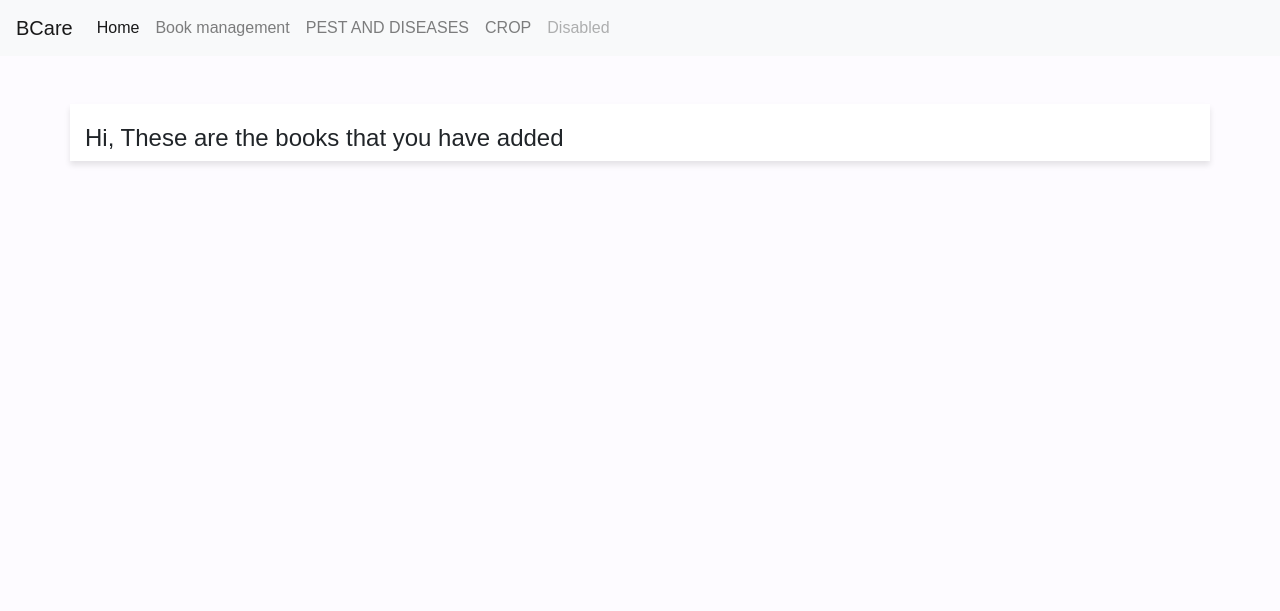
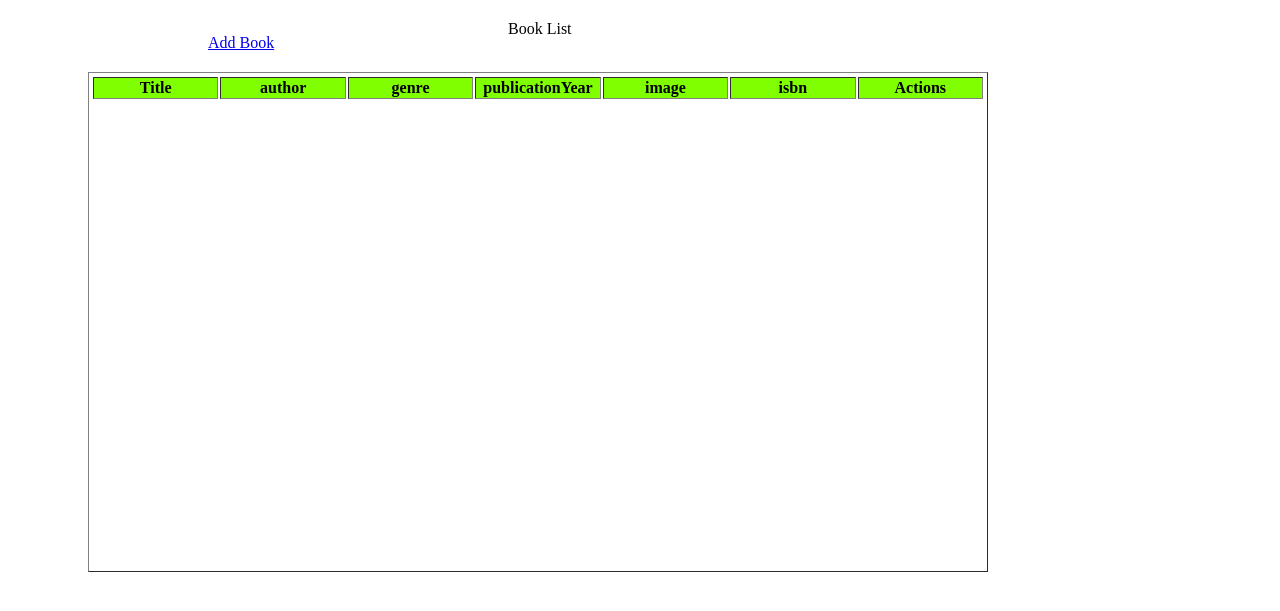
Before and after one commit to Chemini-Gamage/Online-Book-Store--Firebase-, a Flask app: page /bookList in a window 1280 px wide. Shown: the top 611 px of the page. Run offline with Flask 3, Linux system fonts and the light colour scheme; data that the repository does not hold is empty; some libraries are stand-ins or nearby versions.

Commit message:
table fix

```diff
--- /dev/null
+++ b/app/static/css/getBook.css
@@ -0,0 +1,22 @@
+table {
+    table-layout: fixed;
+    width: 900px;
+    height: 500px;
+    margin-left: 80px;
+    padding: 2px
+}
+
+table th {
+    background-color: chartreuse;
+}
+
+table td {
+    margin-left: 200px;
+}
+
+.addButton {
+    margin-left: 200px;
+    margin-top: -20px;
+    display: flex;
+    margin-bottom: 20px
+}
--- a/app/templates/BookManagement/bookList/getBook.html
+++ b/app/templates/BookManagement/bookList/getBook.html
@@ -1,44 +1,62 @@
-{% extends "base.html" %}
+<link rel="stylesheet" href="{{url_for('static',filename='css/getBook.css')}}">
+
 
 {% block content %}
+<p style="margin-top: 20px;margin-left: 500px;">Book List</p>
+<div class="addButton">
+    <a href="/addBook" class="btn btn-primary">Add Book</a>
 
-<div class="container-mt-2">
-    <h4 style="margin-top: 20px;align-content: center;">Hi, These are the books that you have added</h4>
-    <div class="row">
+</div>
+<table border="1">
+    <thead>
+        <tr>
+            <th>Title</th>
+
+            <th>author</th>
+
+            <th>genre</th>
+
+            <th>publicationYear</th>
+
+            <th>image</th>
+
+            <th>isbn</th>
+            <th>Actions</th>
+
+        </tr>
+    </thead>
+    <tbody>
         {%for book in books %}
+        <tr>
+            <td>{{book.title}}</td>
+            <td>{{book.author}}</td>
+            <td>{{book.genre}}</td>
+            <td>{{book.publicationYear}}</td>
+            <td>
+                <a href="{{ book.image }}" target="_blank">
+                    <img src="{{ book.image }}" alt="Book Image" width="40">
+                </a>
+            </td>
 
-        <div class="col-md-4">
-            <div class="card" style="width: 18rem;">
-                <img class="card-img-top" src=" {{book.image}} " style="width: 290px; height: 150px"
-                    alt="Card image cap">
+            <td>{{book.isbn}}</td>
+            <td>
+                <div class="card-body">
+                    <form action="{{url_for('main.editBook',book_id=book.id)}}"
+                        onclick="return confirm('Are you sure')">
+                        <button class="btn btn-secondary" style="margin-left: 20px;" type="submit"
+                            onclick="return confirm('Are you sure?')">Edit</button>
+                    </form>
 
-                <div class="card-body">
-                    <h5 class="card-title">Title:{{book.title}}</h5>
-                    <p class="card-text">Author:{{book.author}}</p>
-                </div>
-                <ul class="list-group list-group-flush">
-                    <!-- <li class="list-group-item">{{book.image}}</li> -->
-                    <li class="list-group-item">Genre:{{book.genre}}</li>
-                    <li class="list-group-item">Pulished Year:{{book.publicationYear}}</li>
-                    <li class="list-group-item">ISBN:{{book.isbn}}</li>
-                </ul>
-                <div class="card-body">
-                    <a href="{{url_for('main.editBook',book_id=book.id)}}" onclick="return confirm('Are you sure')"
-                        class="card-link">edit</a>
                     <form action="{{ url_for('main.deleteBook', book_id=book.id) }}" method="POST"
-                        style="display:inline;">
-                        <button type="submit" onclick="return confirm('Are you sure?')">Delete</button>
+                        style="display:flex;margin-left: 60px;margin-top:-38px;">
+                        <button class="btn btn-warning" type="submit"
+                            onclick="return confirm('Are you sure?')">Delete</button>
                     </form>
                 </div>
-            </div>
 
-
-
-        </div>
-        <div></div>
-        <div>
-        </div>
+            </td>
+        </tr>
         {% endfor %}
-
-        <div>
-            {% endblock %}
+    </tbody>
+</table>
+{% endblock %}
```
